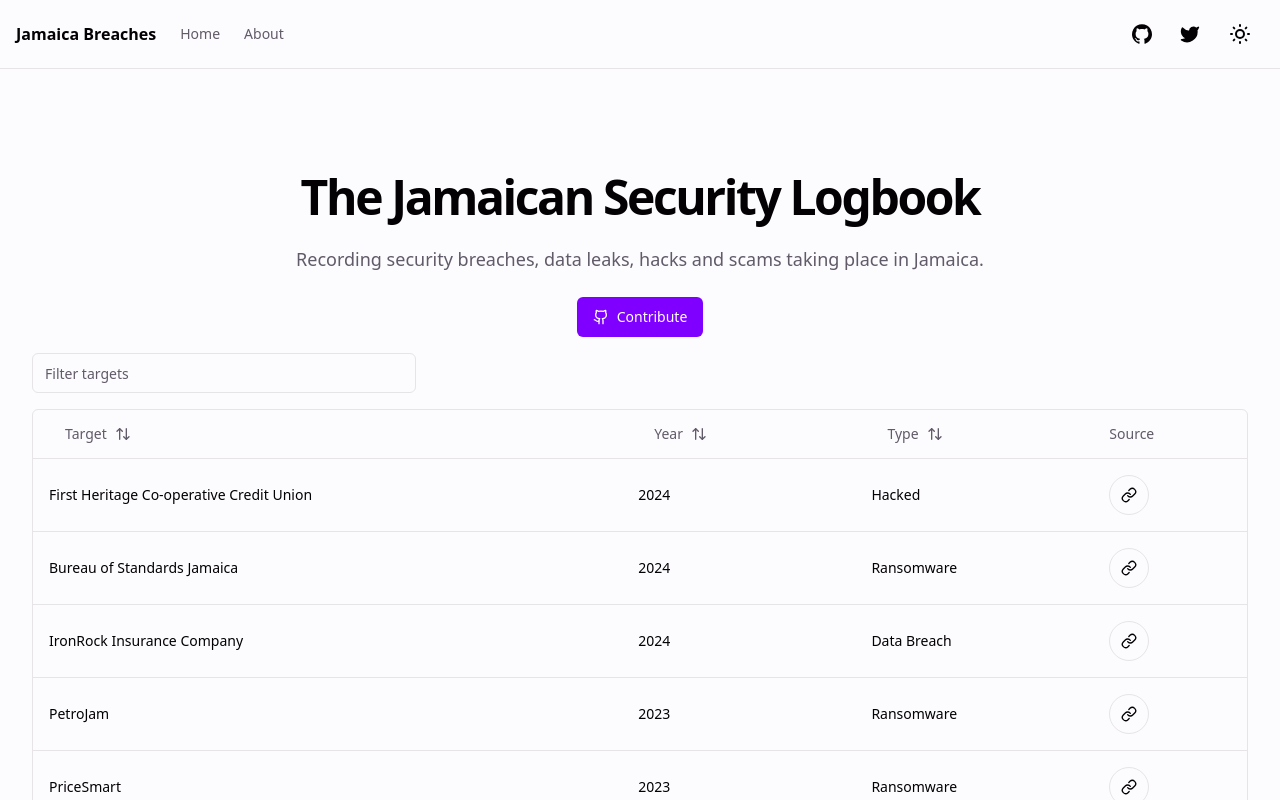
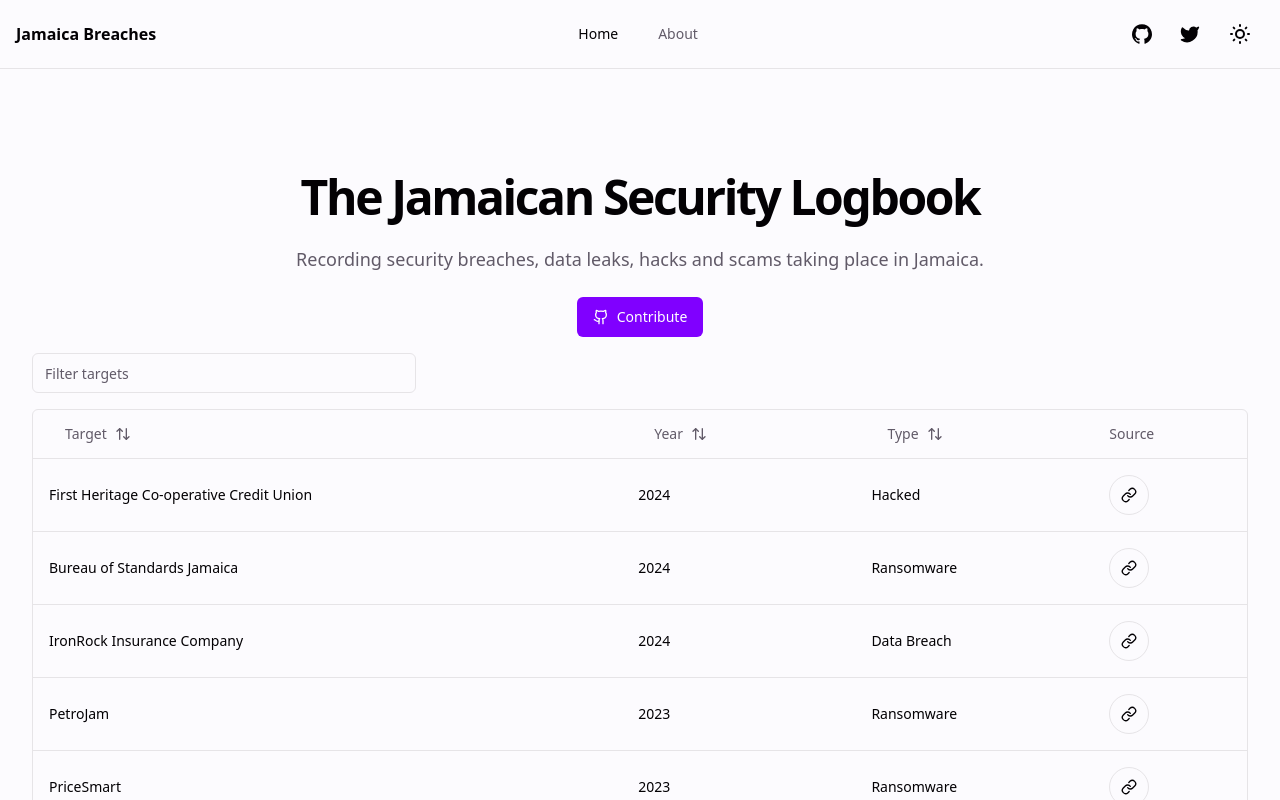
Before and after one commit to everonegraham/jamaicabreaches, a Next.js app: page / in a window 1280 px wide. Shown: the top 800 px of the page. Built offline with nearby package versions, Linux system fonts and the light colour scheme.

Commit message:
Changes to the nav bar.

```diff
--- a/components/site-header.tsx
+++ b/components/site-header.tsx
@@ -1,6 +1,7 @@
 "use client"
 
 import Link from "next/link"
+import { usePathname } from "next/navigation"
 
 import { siteConfig } from "@/config/site"
 import { buttonVariants } from "@/components/ui/button"
@@ -15,17 +16,21 @@
 
 export function SiteHeader() {
   const [showMobileMenu, setShowMobileMenu] = React.useState<boolean>(false)
+  const pathname = usePathname()
 
   return (
     <header className="sticky top-0 z-40 w-full border-b bg-background">
       <div className="container flex w-full items-center justify-between p-4">
 
-        {/* Nav Start */}
-        <div className="mr-4 md:flex">
-          <Link href="/" className="mr-6 flex items-center space-x-2" passHref>
+        {/* Logo */}
+        <div className="flex items-center space-x-4">
+          <Link href="/" className="flex items-center space-x-2" passHref>
             <span className="font-bold sm:inline-block">{siteConfig.name}</span>
           </Link>
-          {siteConfig.mainNav?.length ? (
+        </div>
+
+        {/* Nav */}
+        <div className="z-10 flex grow justify-center">
           <nav className="hidden items-center space-x-6 text-sm font-medium md:flex">
             {siteConfig.mainNav?.map(
               (item, index) =>
@@ -34,7 +39,8 @@
                     key={index}
                     href={item.href}
                     className={cn(
-                        "flex items-center text-sm font-medium text-muted-foreground"
+                      "flex items-center rounded p-2 text-sm font-medium hover:bg-accent hover:text-accent-foreground",
+                      pathname === item.href ? "text-foreground" : "text-muted-foreground"
                     )}
                   >
                     {item.title}
@@ -42,10 +48,10 @@
                 )
             )}
           </nav>
-          ) : null}
         </div>
 
-        <div className="hidden flex-1 items-center justify-end space-x-4 md:flex">
+        {/* Social Icons */}
+        <div className="hidden items-center space-x-4 md:flex">
           <nav className="flex items-center space-x-1">
             <Link
               href={siteConfig.links.github}
@@ -82,40 +88,45 @@
             <ThemeToggle />
           </nav>
         </div>
-        {/* Nav Ends */}
 
-        {/* Mobile Nav Start */}
+        {/* Mobile Button */}
         <button
           className="flex items-center space-x-2 md:hidden"
           onClick={() => setShowMobileMenu(!showMobileMenu)}
         >
           {showMobileMenu ? <Close /> : <Menu />}
         </button>
+      </div>
+
       {showMobileMenu && (
         <div
           className={cn(
-              "fixed inset-0 top-16 z-50 grid grid-flow-row auto-rows-max overflow-auto p-6 shadow-md animate-in slide-in-from-bottom-80 md:hidden"
+            "absolute inset-x-0 top-full z-50 flex flex-col items-center justify-center bg-background p-6 shadow-md md:hidden"
           )}
         >
-            <div className="relative z-20 grid gap-6 rounded-md bg-popover p-4 text-popover-foreground shadow-md">
+          <div className="relative z-20 flex w-full max-w-md flex-col items-center justify-center gap-6 rounded-md bg-popover p-4 text-popover-foreground shadow-md">
 
-              <nav className="grid grid-flow-row auto-rows-max text-sm">
-              {siteConfig.mainNav?.map(
-                    (item, index) =>
-                      item.href && (
+            <nav className="flex flex-col items-center justify-center text-sm">
+              {siteConfig.mainNav?.map((item, index) => {
+                if (item.href) {
+                  return (
                     <Link
                       key={index}
                       href={item.href}
                       className={cn(
-                      "flex w-full items-center rounded-md p-2 text-sm font-medium hover:underline"
+                        "flex w-full items-center justify-center rounded-md p-2 text-sm font-medium hover:underline",
+                        pathname === item.href ? "text-foreground" : "text-muted-foreground"
                       )}
                       onClick={() => setShowMobileMenu(!showMobileMenu)}
                     >
                       {item.title}
                     </Link>
-                ))}
+                  );
+                }
+                return null;
+              })}
               <Separator className="my-2 mt-6" />
-                <div className="justfiy-between flex items-center">
+              <div className="flex items-center justify-between">
 
                 <Link
                   href={siteConfig.links.github}
@@ -156,8 +167,6 @@
         </div>
       )}
 
-        {/* Mobile Nav End */}
-      </div>
     </header>
   )
 }
```
Also changed, not shown: components/theme-provider.tsx (line endings or trailing spaces). Lines whose indentation alone changed are shown as unchanged.
